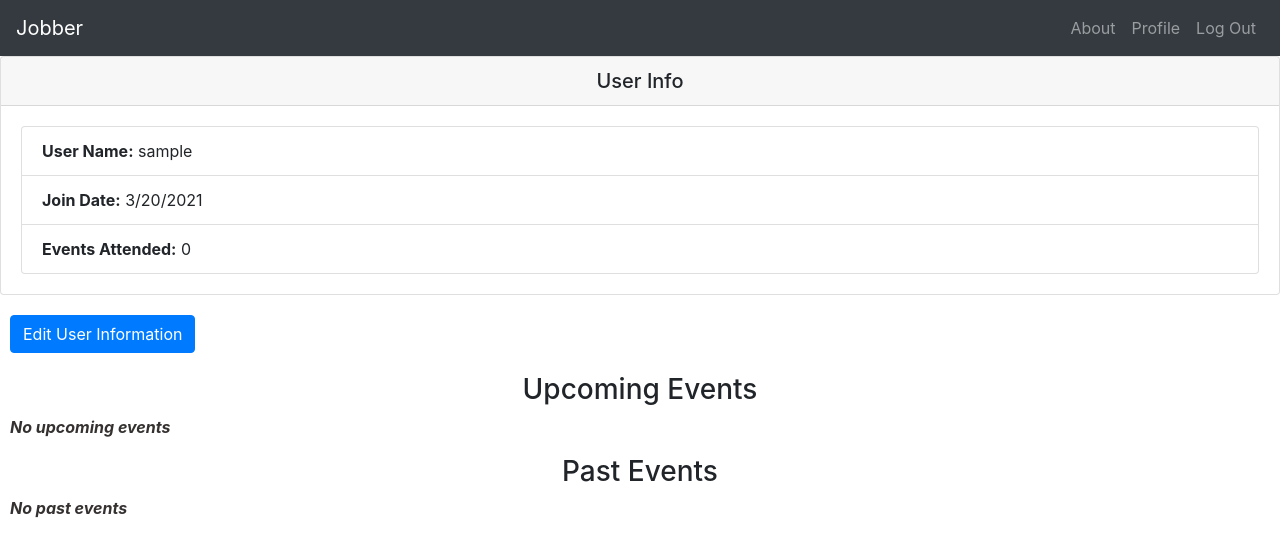
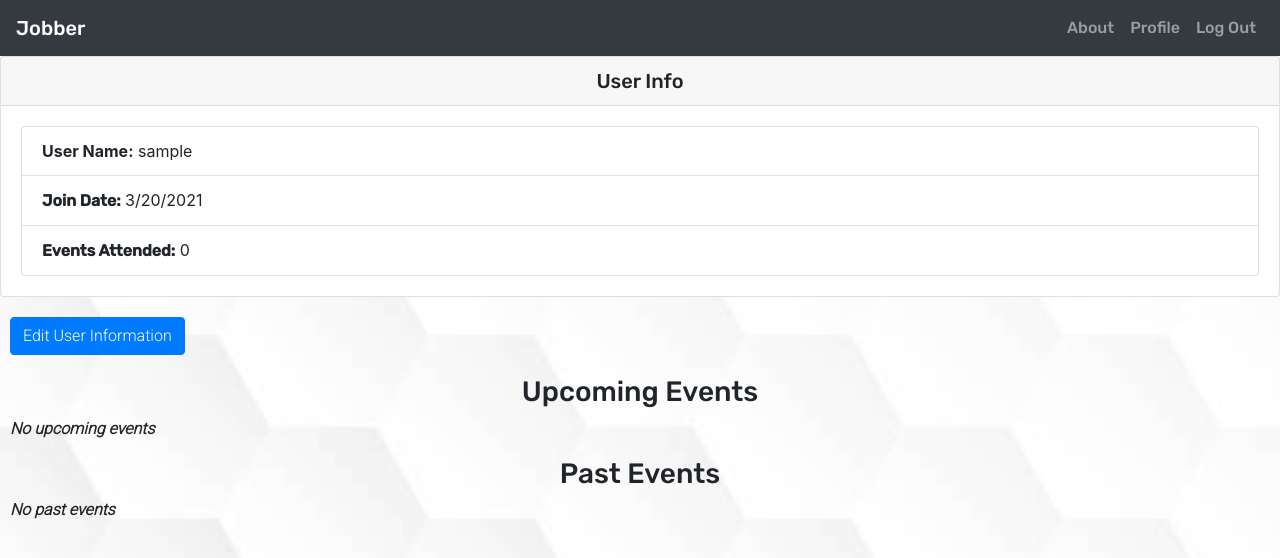
Before and after one commit to AaronGoldsmith1/jobber, a Django app: page /accounts/profile/ in a window 1280 px wide. Shown: the top 558 px of the page. Run offline with Django 3.2, Linux system fonts and the light colour scheme; the visitor is signed in with stand-in values (Sample User, id 1); data that the repository does not hold is empty; some libraries are stand-ins or nearby versions.

Commit message:
adds font

```diff
--- a/main_app/static/css/style.css
+++ b/main_app/static/css/style.css
@@ -62,6 +62,10 @@ ul {
   list-style-type: none;
 }
 
+body{
+  background-image: url("./images/meeting.jpeg");
+  background-size: cover;
+}
 .technology{
   background-image: url("./images/details.jpeg");
   background-size: cover;
@@ -80,8 +84,9 @@ ul {
   background-size: cover;
 }
 
-.category {
+.category, .home-style{
   text-transform: uppercase;
+  font-family: 'Rubik', 'Regular 400 italic';
 }
 
 .display-4 {
@@ -98,7 +103,7 @@ ul {
 .detail-info {
   font-weight: bolder;
   font-style: italic;
-  color: rgb(53, 49, 48)
+  font-size: 16px;
 }
 
 .slick-arrow:focus {
@@ -151,3 +156,11 @@ ul {
   position: absolute;
   top: 10px;
 }
+
+.titles, .detail-info{
+  font-family: 'Rubik', sans-serif;;
+}
+
+.info {
+  font-family: 'Roboto', sans-serif;
+}
--- a/main_app/templates/base.html
+++ b/main_app/templates/base.html
@@ -11,6 +11,8 @@
     <link rel="stylesheet" type="text/css" href="//cdn.jsdelivr.net/npm/slick-carousel@1.8.1/slick/slick.css"/>
     <link rel="stylesheet" href="https://pro.fontawesome.com/releases/v5.10.0/css/all.css" integrity="sha384-AYmEC3Yw5cVb3ZcuHtOA93w35dYTsvhLPVnYs9eStHfGJvOvKxVfELGroGkvsg+p" crossorigin="anonymous"/>
     <link rel="stylesheet" href="{% static 'css/style.css' %}">
+    <link rel="preconnect" href="https://fonts.gstatic.com">
+    <link href="https://fonts.googleapis.com/css2?family=Roboto:wght@300&family=Rubik:wght@500&display=swap" rel="stylesheet">
     <script src="https://cdnjs.cloudflare.com/ajax/libs/jquery/3.6.0/jquery.min.js" crossorigin="anonymous"></script>
     <script src="https://cdnjs.cloudflare.com/ajax/libs/popper.js/1.14.7/umd/popper.min.js" integrity="sha384-UO2eT0CpHqdSJQ6hJty5KVphtPhzWj9WO1clHTMGa3JDZwrnQq4sF86dIHNDz0W1" crossorigin="anonymous"></script>
     <script src="https://stackpath.bootstrapcdn.com/bootstrap/4.3.1/js/bootstrap.min.js" integrity="sha384-JjSmVgyd0p3pXB1rRibZUAYoIIy6OrQ6VrjIEaFf/nJGzIxFDsf4x0xIM+B07jRM" crossorigin="anonymous"></script>
@@ -18,7 +20,7 @@
     <script src="{% static 'js/register.js' %}"></script>
 </head>
 <body>
-<nav class="navbar navbar-expand-lg navbar-dark bg-dark">
+<nav class="titles navbar navbar-expand-lg navbar-dark bg-dark">
     <a class="navbar-brand" href="{% url 'home' %}">Jobber</a>
     <button class="navbar-toggler" type="button" data-toggle="collapse" data-target="#navbarNavAltMarkup" aria-controls="navbarNavAltMarkup" aria-expanded="false" aria-label="Toggle navigation">
     <span class="navbar-toggler-icon"></span>
--- a/main_app/templates/registration/login.html
+++ b/main_app/templates/registration/login.html
@@ -2,7 +2,7 @@
 {% block content %}
 
 	<div class="card">
-	<div class="card-body">
+	<div class="titles card-body">
 		<h3 class="card-title text-center">Log in to Jobber</h3>
 		<div class="card-text">
 			<form method="post" action="{% url 'login' %}">
--- a/main_app/templates/user/profile.html
+++ b/main_app/templates/user/profile.html
@@ -11,39 +11,39 @@
 
 
 <div class="card user-detail--card">
-  <h5 class="card-header text-center">User Info</h5>
+  <h5 class="titles card-header text-center">User Info</h5>
   <div class="card-body">
     <ul class="list-group">
-      <li class="list-group-item"><span class="user-detail">User Name:</span> {{username}} </li>
-      <li class="list-group-item"><span class="user-detail">Join Date:</span> {{join_date}}</li>
-      <li class="list-group-item"><span class="user-detail">Events Attended:</span> {{events_attended}}</li>
+      <li class=" list-group-item"><span class=" user-detail ">User Name:</span> {{username}} </li>
+      <li class=" list-group-item"><span class="titles user-detail">Join Date:</span> {{join_date}}</li>
+      <li class="list-group-item"><span class="titles user-detail">Events Attended:</span> {{events_attended}}</li>
     </ul>
   </div>
 </div>
 
 
-<button type="button" class="btn btn-primary user-detail--edit-button" data-toggle="modal" data-target="#exampleModal">
+<button type="button" class="info btn btn-primary user-detail--edit-button" data-toggle="modal" data-target="#exampleModal">
     Edit User Information
 </button>
 
 <!-- Modal -->
-<div class="modal fade" id="exampleModal" tabindex="-1" role="dialog" aria-labelledby="exampleModalLabel" aria-hidden="true">
+<div class="modal fade " id="exampleModal" tabindex="-1" role="dialog" aria-labelledby="exampleModalLabel" aria-hidden="true">
     <div class="modal-dialog" role="document">
       <div class="modal-content">
           <div class="modal-header">
-            <h5 class="modal-title" id="exampleModalLabel">Edit information for {{username}}</h5>
+            <h5 class="titles modal-title" id="exampleModalLabel">Edit information for {{username}}</h5>
             <button type="button" class="close" data-dismiss="modal" aria-label="Close">
                 <span aria-hidden="true">&times;</span>
             </button>
           </div>
           <form action="" method="POST">
             {% csrf_token %}
-            <div class="modal-body">
-              User Name: <input type="text" id="username" name="username" value="{{username}}">
+            <div class="modal-body titles">
+              User Name: <input type="text"  class ="form-control" id="username" name="username" value="{{username}}">
               <br>
-              Update Password?: <input type="password" id="password" name="password" value="">
+              Update Password: <input type="password" id="password" class="form-control" name="password" value="">
             </div>
-            <div class="modal-footer">
+            <div class=" modal-footer">
               <button type="button" class="btn btn-secondary" data-dismiss="modal">Close</button>
               <input name="submit" type="submit" class="btn btn-primary">
             </div>
@@ -52,46 +52,46 @@
     </div>
 </div>
 
-<h3 class="text-center">Upcoming Events</h3>
+<h3 class="text-center titles">Upcoming Events</h3>
 <div class="row ">
 {% if upcoming.count %}
   {% for event in upcoming %}
     <div class="col-sm-3">
-      <div class="card">
-        <div class="card-body">
-          <h5 class="card-title">{{event.title}}</h5>
-          <p class="card-text">
+      <div class=" card">
+        <div class=" card-body">
+          <h5 class="card-title titles">{{event.title}}</h5>
+          <p class="card-text info">
           {{event.description|truncatechars:100}}</p>
           <p class="detail-info">{{event.dateTime|naturaltime}}</p>
-          <a href={% url 'event_detail' event.id %} class="btn btn-primary">Event Details</a>
+          <a href={% url 'event_detail' event.id %} class="btn btn-primary info">Event Details</a>
         </div>
       </div>
     </div>
   {% endfor %}
   {% else %}
-  <p class="event-details detail-info">No upcoming events</p>
+  <p class="event-details detail-info info">No upcoming events</p>
   {% endif %}
 </div>
 
 
-<h3 class="text-center">Past Events</h3>
-<div class="row past-events">
+<h3 class="titles text-center">Past Events</h3>
+<div class="row  past-events">
 {% if passed.count %}
   {% for event in passed %}
     <div class="col-sm-3">
       <div class="card">
         <div class="card-body">
-          <h5 class="card-title">{{event.title}}</h5>
-          <p class="card-text">
+          <h5 class="titles card-title">{{event.title}}</h5>
+          <p class="info card-text">
           {{event.description|truncatechars:100}}</p>
           <p class="detail-info">{{event.dateTime|naturaltime}}</p>
-          <a href={% url 'event_detail' event.id %} class="btn btn-primary">Event Details</a>
+          <a href={% url 'event_detail' event.id %} class="info btn btn-primary">Event Details</a>
         </div>
       </div>
     </div>
   {% endfor %}
   {% else %}
-  <p class="event-details detail-info">No past events</p>
+  <p class="event-details detail-info info">No past events</p>
   {% endif %}
 </div>
 
```
Also changed, not shown: main_app/templates/about.html (+4 -4 lines), main_app/templates/event/category-search-results.html (+4 -4 lines), main_app/templates/event/detail.html (+7 -7 lines), main_app/templates/home.html (+13 -14 lines), main_app/templates/registration/signup.html (+4 -4 lines), README.md, main_app/static/css/images/detail.png (added), main_app/static/css/images/landing.png (added), main_app/static/css/images/meeting.jpeg (added), main_app/static/css/images/profile.png (added), main_app/static/css/images/signup.png (added).
